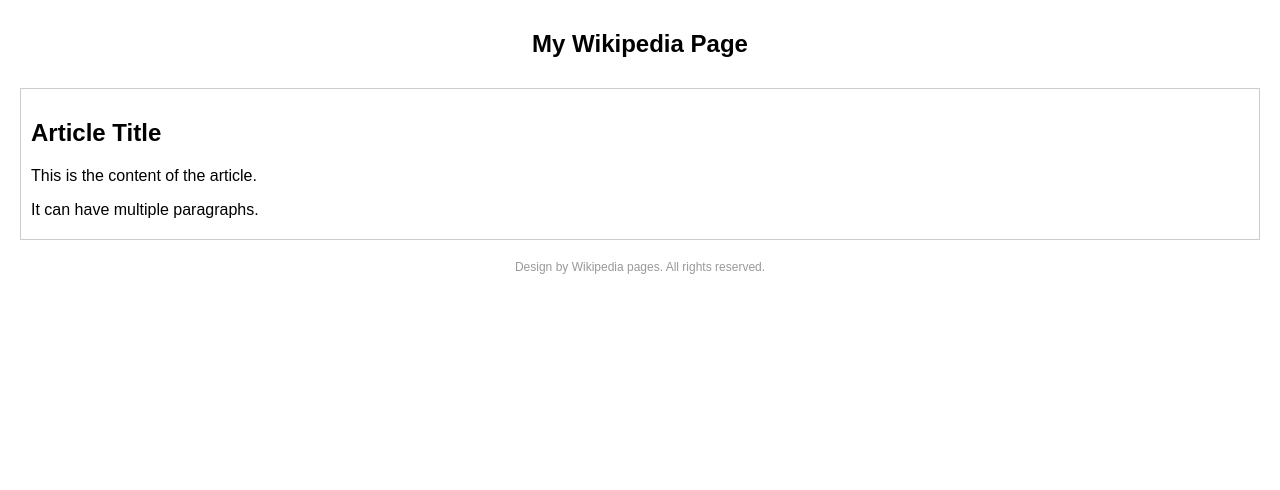
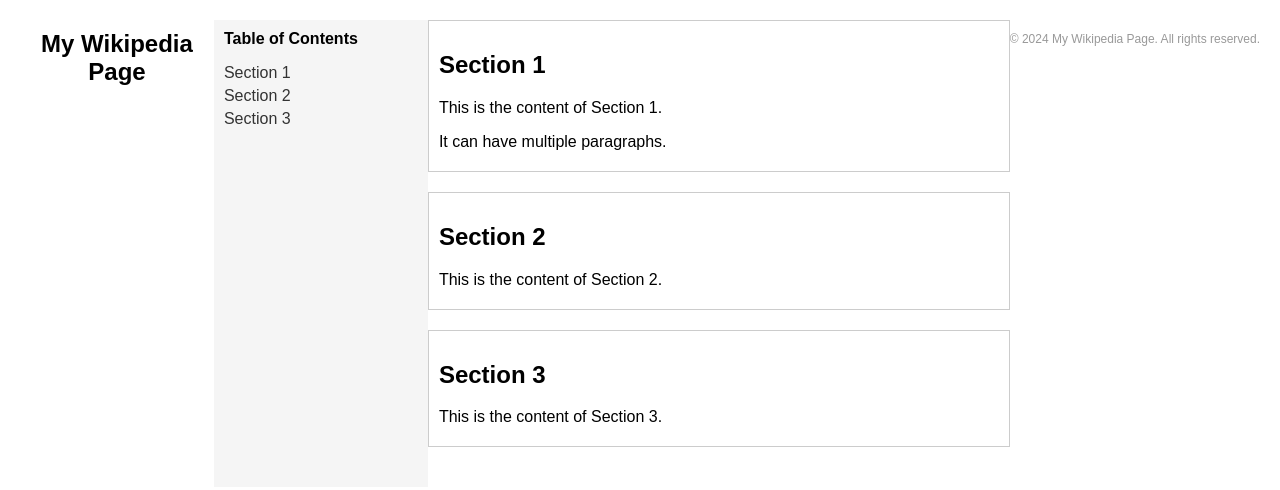
Before and after one commit to koithefriedfish/ktff.github.io, a plain HTML site: page index.html in a window 1280 px wide. Drawn offline with Linux system fonts and the light colour scheme.

Commit message:
Update index.html

```diff
--- a/index.html
+++ b/index.html
@@ -6,11 +6,13 @@
     body {
       font-family: Arial, sans-serif;
       margin: 20px;
+      display: flex;
     }
 
     header {
       text-align: center;
       margin-bottom: 20px;
+      flex: 1;
     }
 
     h1 {
@@ -21,6 +23,7 @@
 
     main {
       margin-bottom: 20px;
+      flex: 3;
     }
 
     p {
@@ -31,6 +34,31 @@
       border: 1px solid #ccc;
       padding: 10px;
       margin-bottom: 20px;
+    }
+
+    .sidebar {
+      flex: 1;
+      background-color: #f5f5f5;
+      padding: 10px;
+    }
+
+    .sidebar h3 {
+      font-size: 16px;
+      margin-top: 0;
+    }
+
+    .sidebar ul {
+      list-style-type: none;
+      padding: 0;
+    }
+
+    .sidebar li {
+      margin-bottom: 5px;
+    }
+
+    .sidebar a {
+      text-decoration: none;
+      color: #333;
     }
 
     .references {
@@ -50,16 +78,35 @@
     <h1>My Wikipedia Page</h1>
   </header>
 
+  <div class="sidebar">
+    <h3>Table of Contents</h3>
+    <ul>
+      <li><a href="#section1">Section 1</a></li>
+      <li><a href="#section2">Section 2</a></li>
+      <li><a href="#section3">Section 3</a></li>
+    </ul>
+  </div>
+
   <main>
-    <div class="infobox">
-      <h2>Article Title</h2>
-      <p>This is the content of the article.</p>
+    <div id="section1" class="infobox">
+      <h2>Section 1</h2>
+      <p>This is the content of Section 1.</p>
       <p>It can have multiple paragraphs.</p>
+    </div>
+
+    <div id="section2" class="infobox">
+      <h2>Section 2</h2>
+      <p>This is the content of Section 2.</p>
+    </div>
+
+    <div id="section3" class="infobox">
+      <h2>Section 3</h2>
+      <p>This is the content of Section 3.</p>
     </div>
   </main>
 
   <footer>
-    <p>Design by Wikipedia pages. All rights reserved.</p>
+    <p>&copy; 2024 My Wikipedia Page. All rights reserved.</p>
   </footer>
 </body>
 </html>
```
